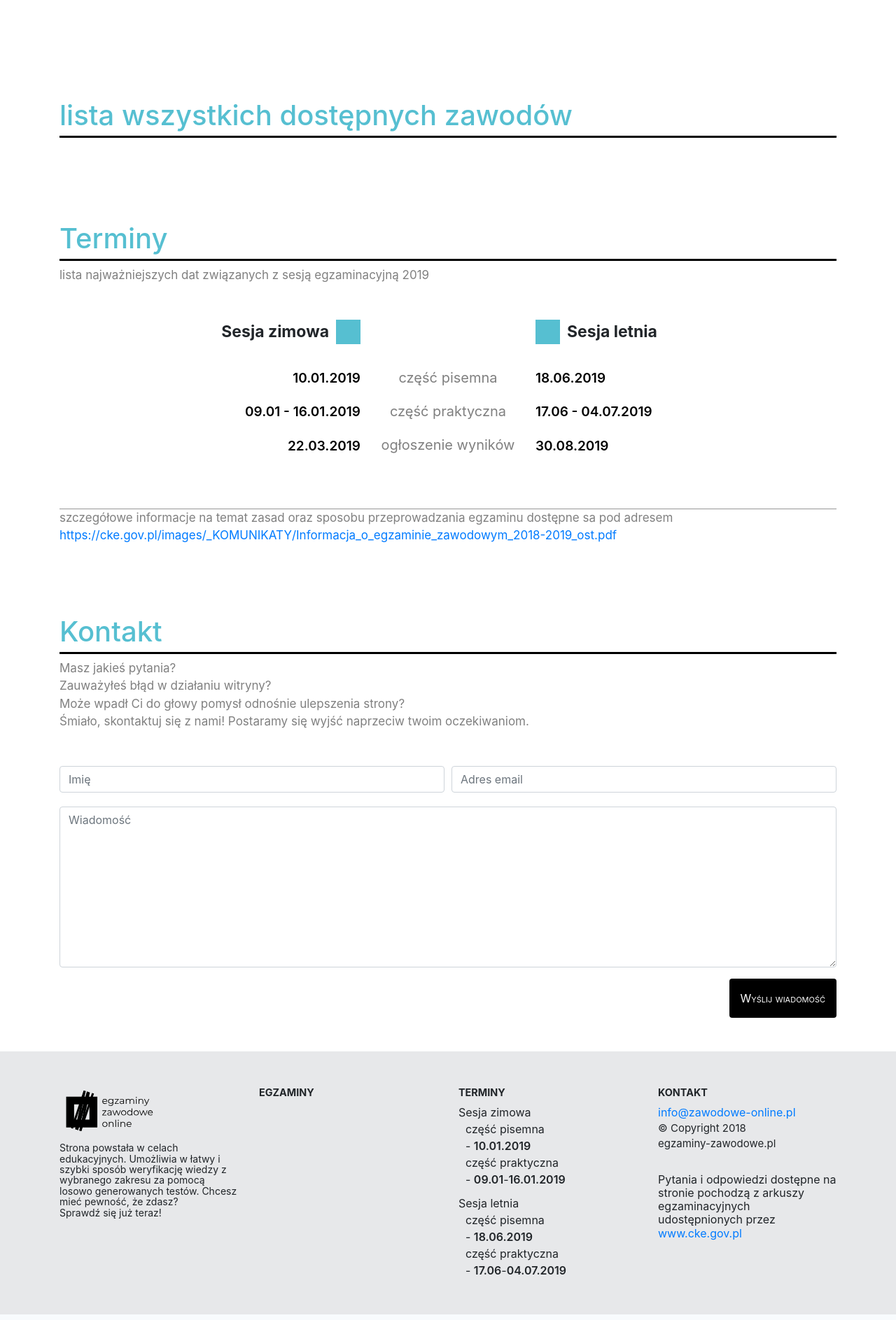
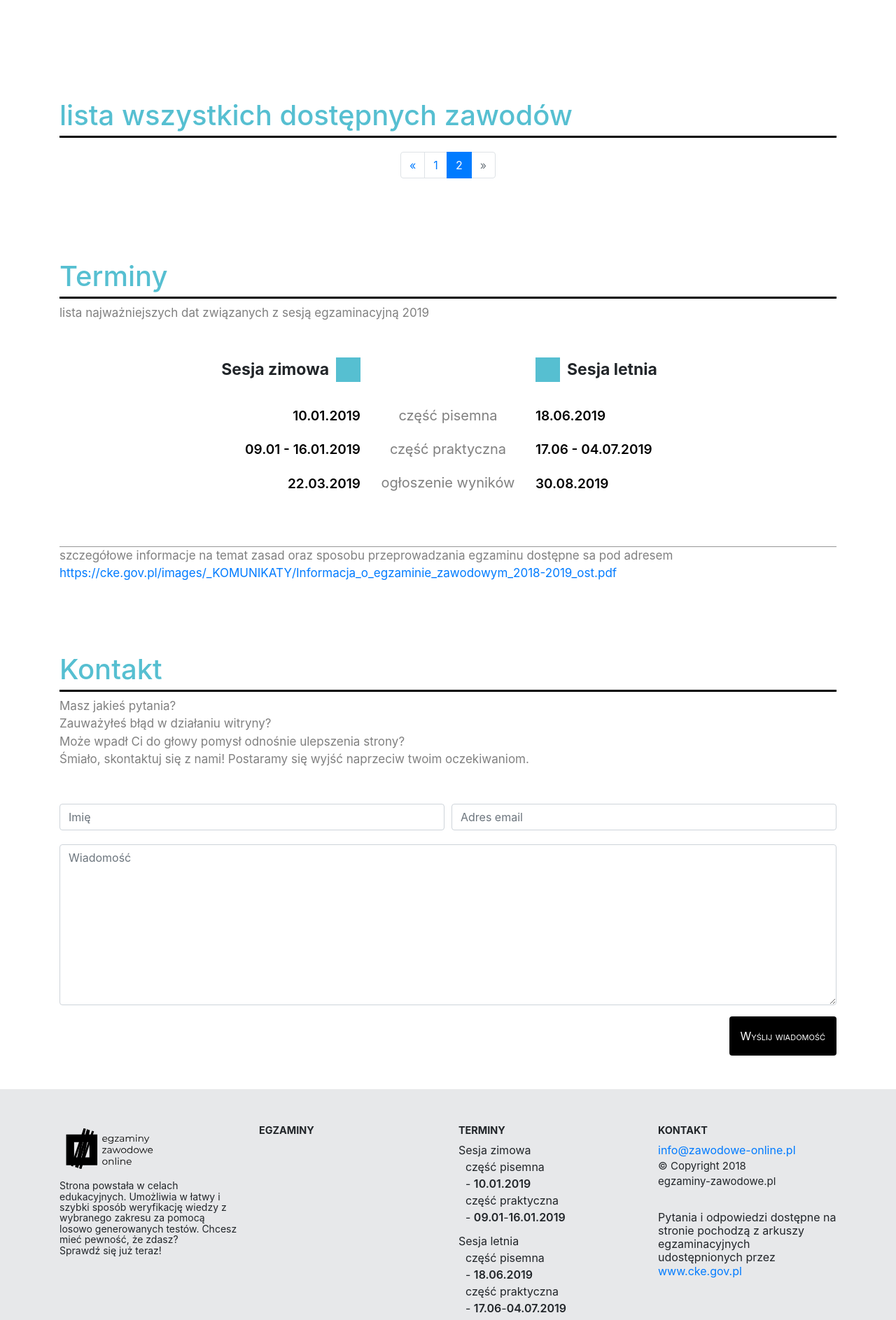
Before and after one commit to Bosswell/exams, a Symfony app: template templates/home_page/index.html.twig in a window 1280 px wide. Shown: the part 1079-2966 px from the top of the page at 70% size. Run offline with Twig, Linux system fonts and the light colour scheme; the template is opened without the code that fills it, so the values that code supplies are empty; some libraries are stand-ins or nearby versions.

Commit message:
Add simple pagination

```diff
--- a/templates/footer/stages-block.html.twig
+++ b/templates/footer/stages-block.html.twig
@@ -2,7 +2,7 @@
     <h1 class="footer-block-title">Egzaminy</h1>
     <nav>
         <ul id="exam-list">
-            {% for stage in stagesGenerator.getAll %}
+            {% for stage in stagesGenerator.getRange(0,10) %}
                 <li>
                     <a href="{{ path('stage', {'id': stage.id, 'friendly_url': stage.friendly_url}) }}">{{ stage.designation }}</a>
                 </li>
@@ -19,7 +19,7 @@
         </div>
 
         <ul id="exam-list" class="expand-footer">
-            {% for stage in stagesGenerator.getAll %}
+            {% for stage in stagesGenerator.getRange(0,10) %}
                 <li>
                     <a href="{{ path('stage', {'id': stage.id, 'friendly_url': stage.friendly_url}) }}">{{ stage.designation }}</a>
                 </li>
--- a/templates/home_page/index.html.twig
+++ b/templates/home_page/index.html.twig
@@ -100,6 +100,50 @@
 
         </div>
 
+        <nav aria-label="Page navigation example">
+            <ul class="pagination justify-content-center">
+
+                {% if current_page != 1 %}
+                    <li class="page-item">
+                        <a class="page-link" href="/?page={{ current_page - 1 }}#egzaminy" aria-label="Previous">
+                            <span aria-hidden="true">&laquo;</span>
+                            <span class="sr-only">Previous</span>
+                        </a>
+                    </li>
+                {% else %}
+                    <li class="page-item disabled">
+                        <div class="page-link">
+                            <span aria-hidden="true">&laquo;</span>
+                            <span class="sr-only">Previous</span>
+                        </div>
+                    </li>
+                {% endif %}
+
+                {% for page in 1..pages %}
+                    <li class="page-item {% if current_page == page %}active{% endif %}">
+                        <a class="page-link" href="/?page={{ loop.index }}#egzaminy">{{ loop.index }}</a>
+                    </li>
+                {% endfor %}
+
+                {% if current_page == pages %}
+                    <li class="page-item disabled">
+                        <div class="page-link">
+                            <span aria-hidden="true">&raquo;</span>
+                            <span class="sr-only">Next</span>
+                        </div>
+                    </li>
+                {% else %}
+                    <li class="page-item">
+                        <a class="page-link" href="/?page={{ current_page + 1 }}#egzaminy">
+                            <span aria-hidden="true">&laquo;</span>
+                            <span class="sr-only">Previous</span>
+                        </a>
+                    </li>
+                {% endif %}
+
+            </ul>
+        </nav>
+
     </article>
 
     {% include 'home_page/deadlines.html.twig' %}
```
Also changed, not shown: src/Controller/HomePageController.php (+18 -3 lines), src/Controller/StageController.php (+14 -0 lines), src/Service/StagesGenerator.php (+30 -5 lines).
